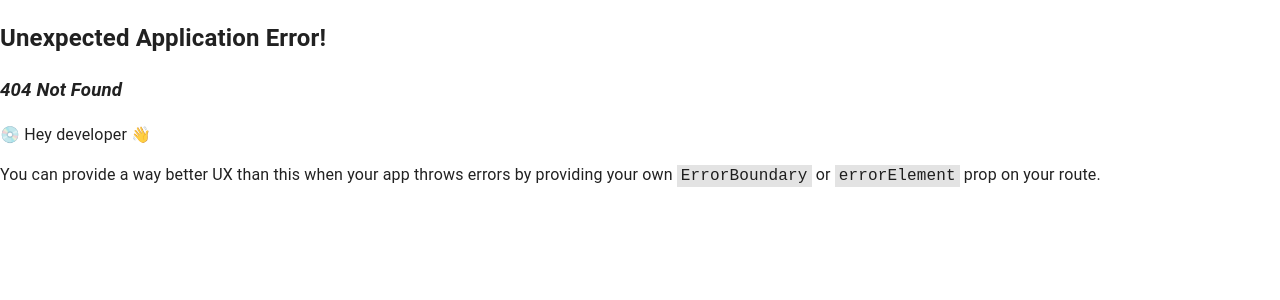
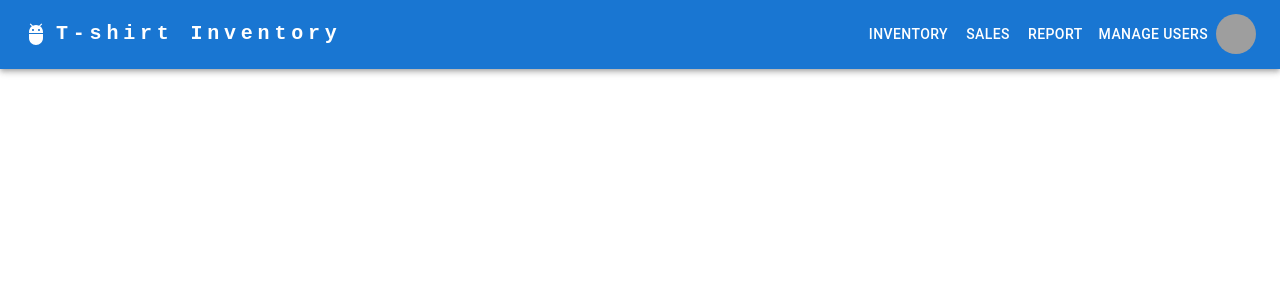
Before and after one commit to lioncio1229/tshirt-inventory-frontend, a React (Vite) app: page /main in a window 1280 px wide. Before the commit this address had no page. Shown: the top 300 px of the page. Built offline with nearby package versions, Linux system fonts and the light colour scheme; grey boxes are pictures that could not be loaded.

Commit message:
Add Header Layout

```diff
--- a/src/index.css
+++ /dev/null
@@ -1,69 +0,0 @@
-:root {
-  font-family: Inter, system-ui, Avenir, Helvetica, Arial, sans-serif;
-  line-height: 1.5;
-  font-weight: 400;
-
-  color-scheme: light dark;
-  color: rgba(255, 255, 255, 0.87);
-  background-color: #242424;
-
-  font-synthesis: none;
-  text-rendering: optimizeLegibility;
-  -webkit-font-smoothing: antialiased;
-  -moz-osx-font-smoothing: grayscale;
-  -webkit-text-size-adjust: 100%;
-}
-
-a {
-  font-weight: 500;
-  color: #646cff;
-  text-decoration: inherit;
-}
-a:hover {
-  color: #535bf2;
-}
-
-body {
-  margin: 0;
-  display: flex;
-  place-items: center;
-  min-width: 320px;
-  min-height: 100vh;
-}
-
-h1 {
-  font-size: 3.2em;
-  line-height: 1.1;
-}
-
-button {
-  border-radius: 8px;
-  border: 1px solid transparent;
-  padding: 0.6em 1.2em;
-  font-size: 1em;
-  font-weight: 500;
-  font-family: inherit;
-  background-color: #1a1a1a;
-  cursor: pointer;
-  transition: border-color 0.25s;
-}
-button:hover {
-  border-color: #646cff;
-}
-button:focus,
-button:focus-visible {
-  outline: 4px auto -webkit-focus-ring-color;
-}
-
-@media (prefers-color-scheme: light) {
-  :root {
-    color: #213547;
-    background-color: #ffffff;
-  }
-  a:hover {
-    color: #747bff;
-  }
-  button {
-    background-color: #f9f9f9;
-  }
-}
--- /dev/null
+++ b/src/layouts/Header.jsx
@@ -0,0 +1,178 @@
+import { useState } from 'react';
+import AppBar from '@mui/material/AppBar';
+import Box from '@mui/material/Box';
+import Toolbar from '@mui/material/Toolbar';
+import IconButton from '@mui/material/IconButton';
+import Typography from '@mui/material/Typography';
+import Menu from '@mui/material/Menu';
+import MenuIcon from '@mui/icons-material/Menu';
+import Container from '@mui/material/Container';
+import Avatar from '@mui/material/Avatar';
+import Button from '@mui/material/Button';
+import Tooltip from '@mui/material/Tooltip';
+import MenuItem from '@mui/material/MenuItem';
+import AdbIcon from '@mui/icons-material/Adb';
+
+const settings = ['Profile', 'Account', 'Dashboard', 'Logout'];
+
+export default function Header() {
+  const [anchorElNav, setAnchorElNav] = useState(null);
+  const [anchorElUser, setAnchorElUser] = useState(null);
+  const [pages, setPages] = useState([
+        {
+            label: "Inventory",
+            isEnabled: true,
+        },
+        {
+            label: "Sales",
+            isEnabled: true,
+        },
+        {
+            label: "Report",
+            isEnabled: true,
+        },
+        {
+            label: "Manage Users",
+            isEnabled: true,
+        },
+    ]);
+
+  const handleOpenNavMenu = (event) => {
+    setAnchorElNav(event.currentTarget);
+  };
+  const handleOpenUserMenu = (event) => {
+    setAnchorElUser(event.currentTarget);
+  };
+
+  const handleCloseNavMenu = () => {
+    setAnchorElNav(null);
+  };
+
+  const handleCloseUserMenu = () => {
+    setAnchorElUser(null);
+  };
+
+  return (
+    <AppBar position="static">
+      <Container maxWidth="xl">
+        <Toolbar disableGutters>
+          <AdbIcon sx={{ display: { xs: 'none', md: 'flex' }, mr: 1 }} />
+          <Typography
+            variant="h6"
+            noWrap
+            component="a"
+            href="#app-bar-with-responsive-menu"
+            sx={{
+              mr: 2,
+              display: { xs: 'none', md: 'flex' },
+              fontFamily: 'monospace',
+              fontWeight: 700,
+              letterSpacing: '.3rem',
+              color: 'inherit',
+              textDecoration: 'none',
+            }}
+          >
+            T-shirt Inventory
+          </Typography>
+
+          <Box sx={{ flexGrow: 1, display: { xs: 'flex', md: 'none' } }}>
+            <IconButton
+              size="large"
+              aria-label="account of current user"
+              aria-controls="menu-appbar"
+              aria-haspopup="true"
+              onClick={handleOpenNavMenu}
+              color="inherit"
+            >
+              <MenuIcon />
+            </IconButton>
+            <Menu
+              id="menu-appbar"
+              anchorEl={anchorElNav}
+              anchorOrigin={{
+                vertical: 'bottom',
+                horizontal: 'left',
+              }}
+              keepMounted
+              transformOrigin={{
+                vertical: 'top',
+                horizontal: 'left',
+              }}
+              open={Boolean(anchorElNav)}
+              onClose={handleCloseNavMenu}
+              sx={{
+                display: { xs: 'block', md: 'none' },
+              }}
+            >
+              {pages.map((page, i) => (
+                <MenuItem key={i} onClick={handleCloseNavMenu}>
+                  <Typography textAlign="center">{page.label}</Typography>
+                </MenuItem>
+              ))}
+            </Menu>
+          </Box>
+          <AdbIcon sx={{ display: { xs: 'flex', md: 'none' }, mr: 1 }} />
+          <Typography
+            variant="h5"
+            noWrap
+            component="a"
+            href="#app-bar-with-responsive-menu"
+            sx={{
+              mr: 2,
+              display: { xs: 'flex', md: 'none' },
+              flexGrow: 1,
+              fontFamily: 'monospace',
+              fontWeight: 700,
+              letterSpacing: '.3rem',
+              color: 'inherit',
+              textDecoration: 'none',
+            }}
+          >
+            T-shirt Inventory
+          </Typography>
+          <Box sx={{ flexGrow: 1, display: { xs: 'none', md: 'flex' }, justifyContent: "flex-end" }}>
+            {pages.map((page, i) => (
+              <Button
+                key={i}
+                onClick={handleCloseNavMenu}
+                sx={{ my: 2, color: 'white', display: 'block' }}
+              >
+                {page.label}
+              </Button>
+            ))}
+          </Box>
+
+          <Box sx={{ flexGrow: 0 }}>
+            <Tooltip title="Open settings">
+              <IconButton onClick={handleOpenUserMenu} sx={{ p: 0 }}>
+                <Avatar alt="Remy Sharp" src="/static/images/avatar/2.jpg" />
+              </IconButton>
+            </Tooltip>
+            <Menu
+              sx={{ mt: '45px' }}
+              id="menu-appbar"
+              anchorEl={anchorElUser}
+              anchorOrigin={{
+                vertical: 'top',
+                horizontal: 'right',
+              }}
+              keepMounted
+              transformOrigin={{
+                vertical: 'top',
+                horizontal: 'right',
+              }}
+              open={Boolean(anchorElUser)}
+              onClose={handleCloseUserMenu}
+            >
+              {settings.map((setting) => (
+                <MenuItem key={setting} onClick={handleCloseUserMenu}>
+                  <Typography textAlign="center">{setting}</Typography>
+                </MenuItem>
+              ))}
+            </Menu>
+          </Box>
+        </Toolbar>
+      </Container>
+    </AppBar>
+  );
+}
```
Also changed, not shown: src/pages/router.jsx (+6 -1 lines).
